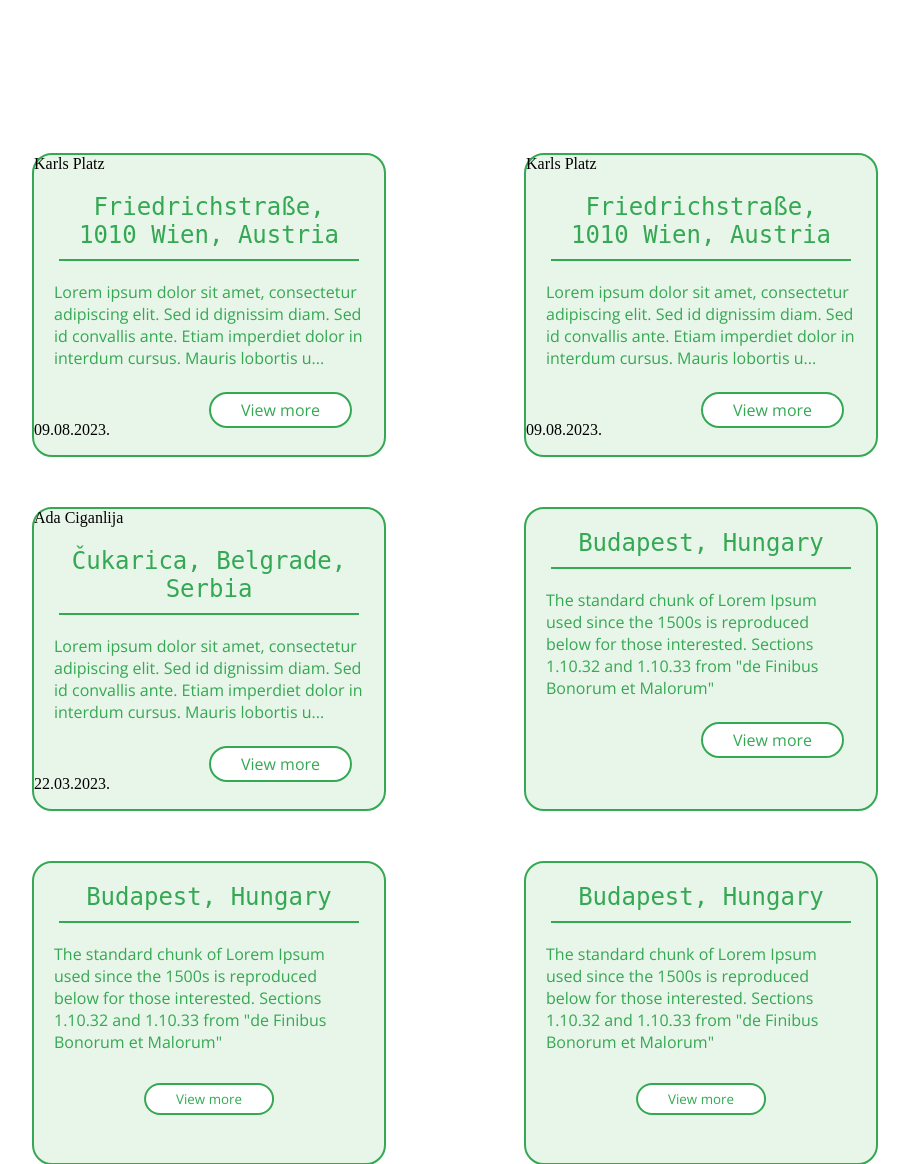
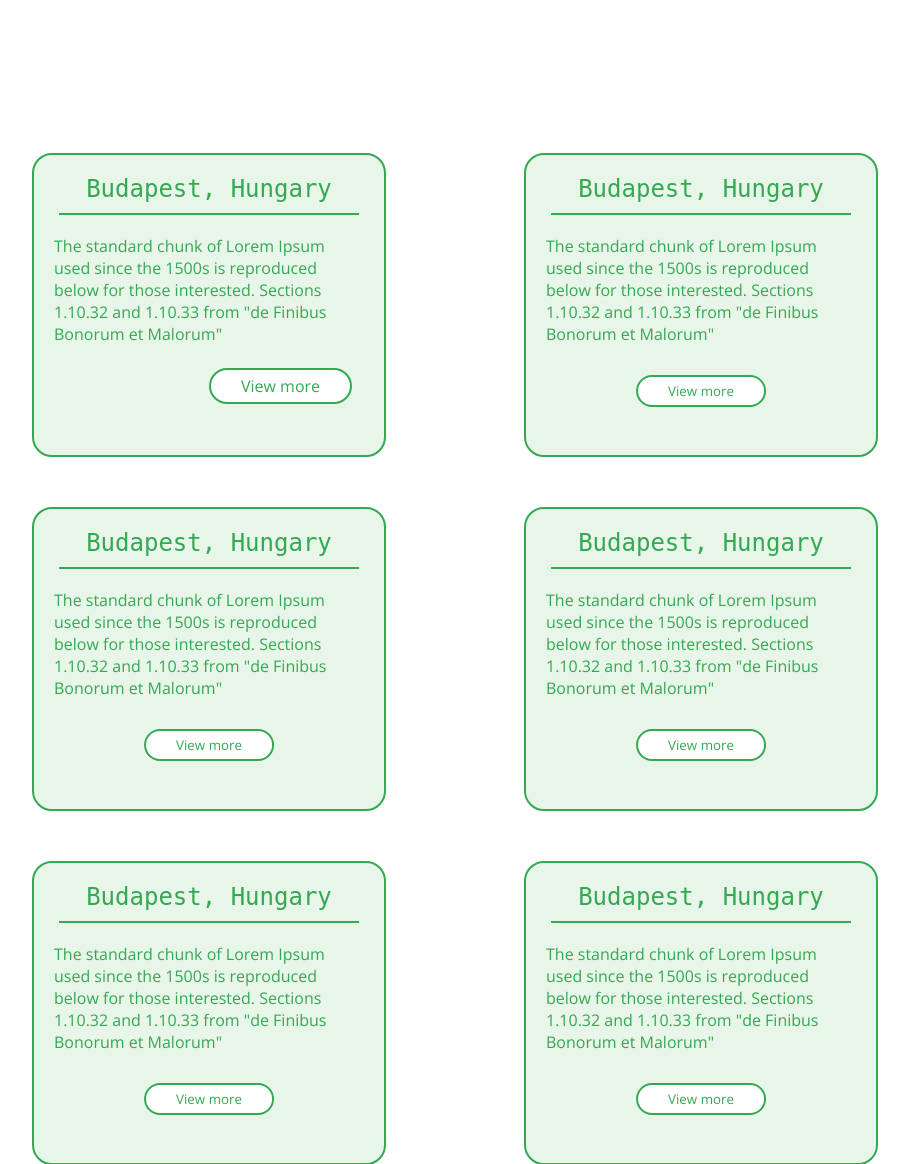
Before and after one commit to andrejajanja/eco_platform_SC, a Flask app: page /events in a window 1280 px wide. Shown: the part 147-1311 px from the top of the page, without its empty margins (185-1094 px from the left). Run offline with Flask 3, Linux system fonts and the light colour scheme; parts of the project's set-up code (start-up, migrations or seed data) failed here and were passed over; some web fonts are replaced.

Commit message:
events page work now, posts can be added or deleted successfully

```diff
--- a/server_files/server.py
+++ b/server_files/server.py
@@ -261,11 +261,11 @@
 
 @app.route('/map-editor', methods = ["GET", "POST"])
 def map_editor_route():
-    try:
-        if session_driver.exists(request.cookies["session_id"]) != 1:
-            return redirect("/login")
-    except:
-        return redirect("/login")
+    # try:
+    #     if session_driver.exists(request.cookies["session_id"]) != 1:
+    #         return redirect("/login")
+    # except:
+    #     return redirect("/login")
 
     if request.method == "GET":
         return render_template("map-editor.html")
@@ -348,18 +348,18 @@
 
             return jsonify({"msg": "Successfully unpublished the post."})
         if request.form["ra"] == "pub":
-            # try:
+            try:
                 di = file_to_dict(f"{root}server_files/server_data/event_posts/{request.form['name']}.json")
-                # generate_post_from_dict(di, request.form['name'], f"{root}server_files/templates/event_layout.html", f"{root}server_files/templates/event/")
-                # active_posts.append(request.form['name'])
-                # active_locations.append([di["kords"], di["head"], di["type"], format_date(di["date"])])
-                # generate_events_page(di, f"{root}server_files/templates/events.html")
+                generate_post_from_dict(di, request.form['name'], f"{root}server_files/templates/event_layout.html", f"{root}server_files/templates/event/")
+                active_posts.append(request.form['name'])
+                active_locations.append([di["kords"], di["head"], di["type"], format_date(di["date"])])
+                generate_events_page(di, f"{root}server_files/templates/events.html")
                 generate_main_page(di, f"{root}server_files/templates/main.html")
-                # dict_to_file(active_locations, f"{root}server_files/server_data/locations.json")
+                dict_to_file(active_locations, f"{root}server_files/server_data/locations.json")
                 return jsonify({"msg": "Post published successfuly"})
-            # except Exception as e:
-            #     print(e)
-            #     return jsonify({"msg": "An Error occured while publishing the post"})
+            except Exception as e:
+                print(e)
+                return jsonify({"msg": "An Error occured while publishing the post"})
         if request.form["ra"] == "dlt":
             di = file_to_dict(f"{event_posts}{request.form['post']}.json")
             for p in di["imgs"]:
--- /dev/null
+++ b/server_files/server_data/event_posts/postic.json
@@ -0,0 +1 @@
+{"head":"postic","date":"2023-03-15","txt":"LKASJDLAKSDJLAKSJDalksjdlaksjdlashfdlkasdhfluiaesdhefslaiduhflisuadhfliusadhflkjasdhfliusadhfslksadjhfslkdajhflskajdhflakskejdhfalfk","lok":"789 74, Czechia","kords":"49.86429986777707,16.983617413139363","frm":"","type":"Planting","imgs":[]}
--- a/server_files/server_data/savedLocations.json
+++ b/server_files/server_data/savedLocations.json
@@ -1,4 +1,5 @@
 {
     "ada-ciganlija": "44.78916399451933,20.413865633041205",
-    "karls-platz": "48.20095241306019,16.368652910667887"
+    "karls-platz": "48.20095241306019,16.368652910667887",
+    "postic": "49.86429986777707,16.983617413139363"
 }
--- a/server_files/templates/events.html
+++ b/server_files/templates/events.html
@@ -18,22 +18,22 @@
             </a>
             <ul class="navbar-middle">
                 <li>
-                    <a href="events.html" style="border-bottom: #34A853 solid 2px;">
+                    <a style="border-bottom: #34A853 solid 2px;">
                         Events
                     </a>
                 </li>
                 <li>
-                    <a href="map.html">
+                    <a href="/map">
                         Map
                     </a>
                 </li>
                 <li>
-                    <a href="contactus.html">
+                    <a href="/contact-us">
                         Contact us
                     </a>
                 </li>
                 <li>
-                    <a href="aboutus.html">
+                    <a href="/about-us">
                         About us
                     </a>
                 </li>
@@ -44,45 +44,6 @@
             </div>
         </nav>
         <div class="events">
-            <div class="event-cards green-border green-fill">
-                Karls Platz<br>
-                <h2>Friedrichstraße, 1010 Wien, Austria</h2>
-                <p>Lorem ipsum dolor sit amet, consectetur adipiscing elit. Sed id dignissim diam. Sed id convallis ante. Etiam imperdiet dolor in interdum cursus. Mauris lobortis u...</p>
-                <a class="green-border button2" href="/events/karls-platz">View more</a><br>
-                09.08.2023.
-            </div>
-            <div class="event-cards green-border green-fill">
-                Karls Platz
-                <br/>
-                <h2>
-                    Friedrichstraße, 1010 Wien, Austria
-                </h2>
-                <p>
-                    Lorem ipsum dolor sit amet, consectetur adipiscing elit. Sed id dignissim diam. Sed id convallis ante. Etiam imperdiet dolor in interdum cursus. Mauris lobortis u...
-                </p>
-                <a class="green-border button2" href="/events/karls-platz">
-                    View more
-                </a>
-                <br/>
-                09.08.2023.
-            </div>
-            <div class="event-cards green-border green-fill">
-                Ada Ciganlija
-                <br>
-                    <h2>
-                        Čukarica, Belgrade, Serbia
-                    </h2>
-                    <p>
-                        Lorem ipsum dolor sit amet, consectetur adipiscing elit. Sed id dignissim diam. Sed id convallis ante. Etiam imperdiet dolor in interdum cursus. Mauris lobortis u...
-                    </p>
-                    <a class="green-border button2" href="/events/ada-ciganlija">
-                        View more
-                    </a>
-                    <br>
-                        22.03.2023.
-                    </br>
-                </br>
-            </div>
             <div class="event-cards green-border green-fill">
                 <h2>
                     Budapest, Hungary
```
Also changed, not shown: server_files/all_library.py (+8 -8 lines), server_files/templates/main.html (+4 -26 lines).
